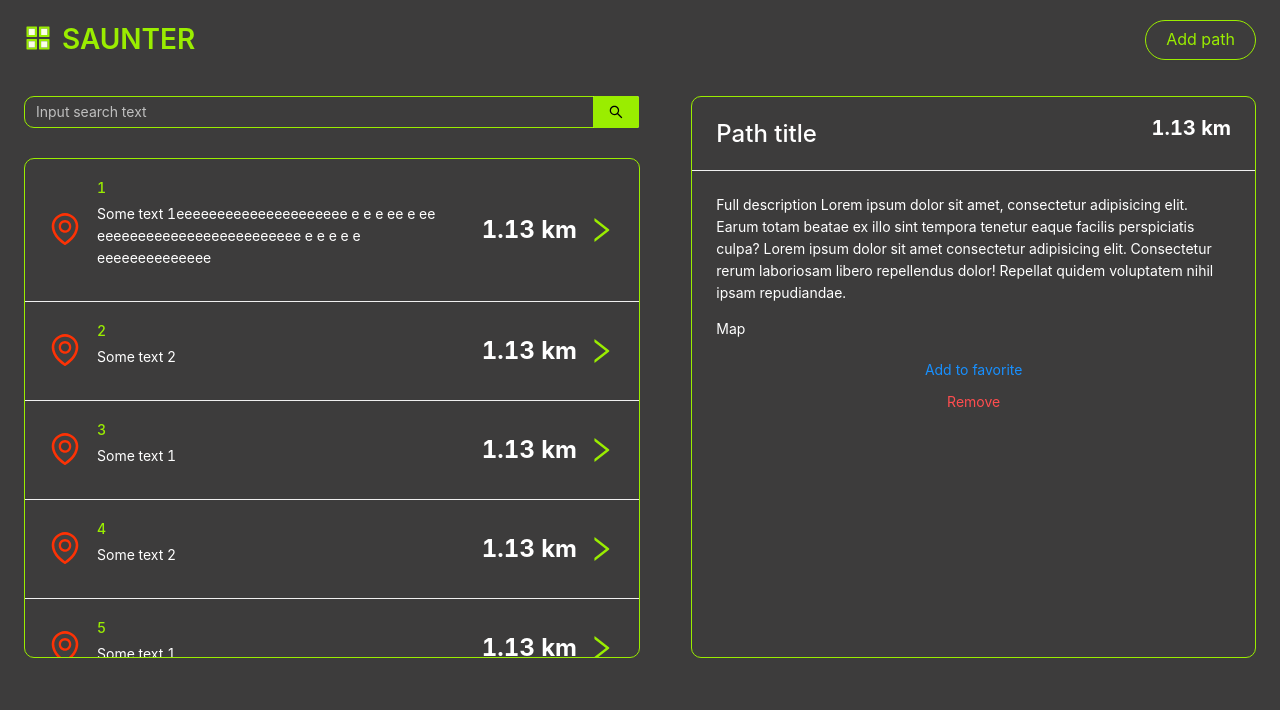
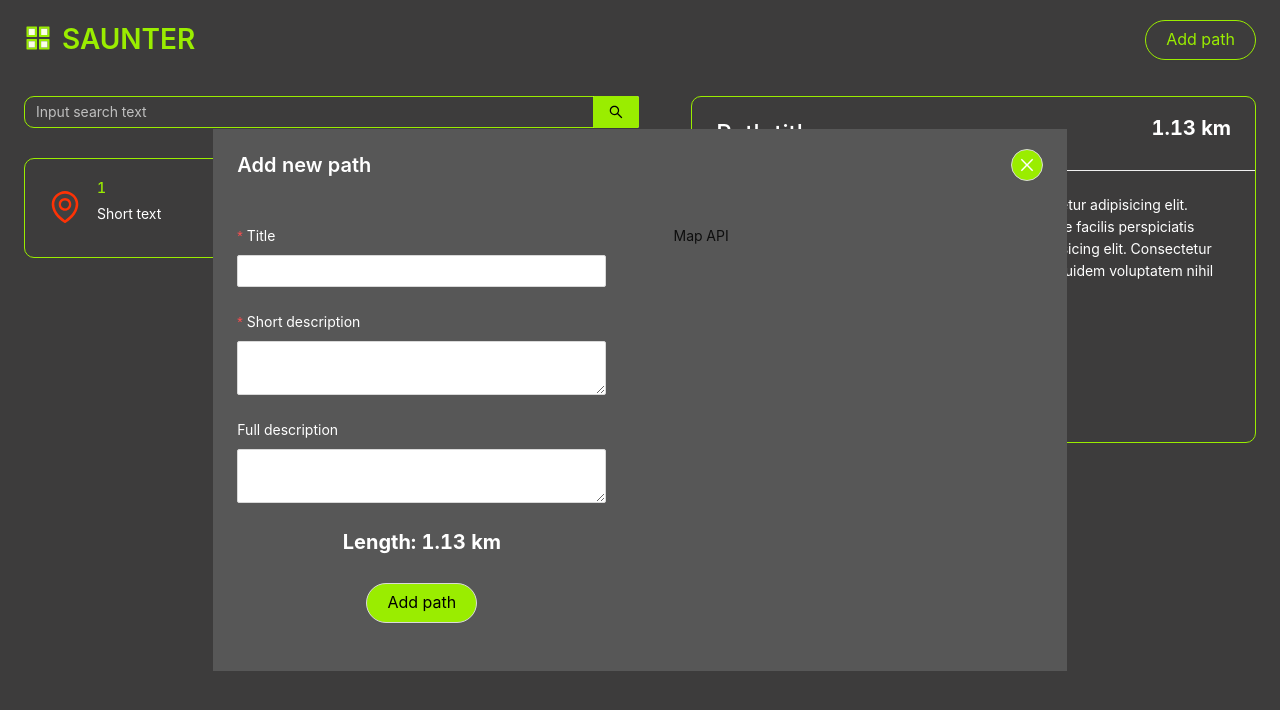
Before and after one commit to AndreyBaglai/Saunter, a React (Create React App) app: page / in a window 1280 px wide. Both pictures are taken after a click on the button "Add path". Shown: the top 710 px of the page. Built offline with nearby package versions, Linux system fonts and the light colour scheme.

Commit message:
feat: add form actions open close

```diff
--- a/public/index.html
+++ b/public/index.html
@@ -16,6 +16,6 @@
   </head>
   <body>
     <div id="root"></div>
-    <div class="root-form"></div>
+    <div id="root-form"></div>
   </body>
 </html>
--- a/src/App.module.css
+++ b/src/App.module.css
@@ -1,3 +1,7 @@
+body {
+  overflow: hidden;
+}
+
 .app {
   background-color: rgb(61, 60, 60);
   color: #fff;
--- a/src/App.tsx
+++ b/src/App.tsx
@@ -12,7 +12,7 @@ function App() {
     <div className={styles.app}>
       <Header />
       <Main />
-      {/* <FormModal /> */}
+      <FormModal />
     </div>
   );
 }
--- a/src/components/Button/CustomButton.tsx
+++ b/src/components/Button/CustomButton.tsx
@@ -10,6 +10,7 @@ type CustomButtonPropsType = {
   htmlType?: any;
   shape?: any;
   icon?: any;
+  handleFunc: any;
 };
 
 export default function CustomButton({
@@ -18,9 +19,12 @@ export default function CustomButton({
   shape = 'round',
   icon,
   htmlType = 'button',
+  handleFunc = () => {}
+
 }: CustomButtonPropsType) {
   return (
     <Button
+      onClick={handleFunc}
       className={styles.customBtn}
       size={size}
       type="ghost"
--- a/src/components/Form/FormModal.module.css
+++ b/src/components/Form/FormModal.module.css
@@ -1,3 +1,11 @@
+.modalWrapper {
+  position: absolute;
+  left: 50%;
+  top: 50%;
+  transform: translate(-50%, -50%);
+  min-width: 100vw;
+}
+
 .modal {
   background: rgb(87, 87, 87);
   padding: 24px;
--- a/src/components/Form/FormModal.tsx
+++ b/src/components/Form/FormModal.tsx
@@ -1,12 +1,22 @@
 import React from 'react';
+import ReactDOM from 'react-dom';
 import { Col, PageHeader, Row, Typography, Form, Input } from 'antd';
 
 import { CloseOutlined } from '@ant-design/icons';
 import CustomButton from '../Button/CustomButton';
 
 import styles from './FormModal.module.css';
+import { StoreModel } from '../../model/store-model';
+import { useDispatch, useSelector } from 'react-redux';
+
+const rootForm = document.getElementById('root-form') as HTMLElement;
 
 export default function FormModal() {
+  const isOpen = useSelector((state: StoreModel) => state.form.isOpen);
+
+  const dispatch = useDispatch();
+  const onCloseForm = () => dispatch({ type: 'form/closeForm', payload: false });
+
   const validateMessages = {
     required: '${label} is required!',
     types: {
@@ -20,14 +30,22 @@ export default function FormModal() {
 
   const onCreatePath = (data: any) => console.log(data);
 
-  return (
-    <Row>
+  return isOpen
+    ? ReactDOM.createPortal(
+        <Row className={styles.modalWrapper}>
           <Col span={16} offset={4}>
             <PageHeader
               className={styles.modalTitle}
               title="Add new path"
               extra={[
-            <CustomButton key="2" shape="circle" icon={<CloseOutlined />} size="middle" text="" />,
+                <CustomButton
+                  handleFunc={onCloseForm}
+                  key="2"
+                  shape="circle"
+                  icon={<CloseOutlined />}
+                  size="middle"
+                  text=""
+                />,
               ]}
             />
             <Row className={styles.modal}>
@@ -72,7 +90,7 @@ export default function FormModal() {
                   </Form.Item>
 
                   <Form.Item>
-                <CustomButton text="Add path" size="large" htmlType="submit" />
+                    <CustomButton handleFunc={() => {}} text="Add path" size="large" htmlType="submit" />
                   </Form.Item>
                 </Form>
               </Col>
@@ -81,6 +99,8 @@ export default function FormModal() {
               </Col>
             </Row>
           </Col>
-    </Row>
-  );
+        </Row>,
+        rootForm,
+      )
+    : ReactDOM.createPortal('', rootForm);
 }
--- a/src/components/Header/Header.tsx
+++ b/src/components/Header/Header.tsx
@@ -1,5 +1,6 @@
 import React from 'react';
 import { PageHeader } from 'antd';
+import { useDispatch } from 'react-redux';
 
 import Logo from '../Logo/Logo';
 import CustomButton from '../Button/CustomButton';
@@ -7,13 +8,21 @@ import CustomButton from '../Button/CustomButton';
 import styles from './Header.module.css';
 
 export default function Header() {
+  const dispatch = useDispatch();
+  const onOpenForm = () => dispatch({ type: 'form/openForm', payload: true });
+
   return (
     <>
       <PageHeader
         className={styles.header}
         title={<Logo />}
         extra={[
-          <CustomButton key="1" size="large" text="Add path" htmlType="button"></CustomButton>
+          <CustomButton
+            key="1"
+            size="large"
+            text="Add path"
+            htmlType="button"
+            handleFunc={onOpenForm}></CustomButton>,
         ]}
       />
     </>
--- a/src/components/ListPaths/ListPaths.tsx
+++ b/src/components/ListPaths/ListPaths.tsx
@@ -2,28 +2,13 @@ import React from 'react';
 import { List, Typography } from 'antd';
 import { EnvironmentTwoTone, RightOutlined } from '@ant-design/icons';
 
+import { useSelector } from 'react-redux';
+import { StoreModel } from '../../model/store-model';
+
 import styles from './ListPaths.module.css';
 
 export default function ListPaths() {
-  const paths = [
-    {
-      title: '1',
-      body: 'Some text 1eeeeeeeeeeeeeeeeeeeee e e e ee e ee eeeeeeeeeeeeeeeeeeeeeeeee e e e e e eeeeeeeeeeeeee',
-    },
-    { title: '2', body: 'Some text 2' },
-    { title: '3', body: 'Some text 1' },
-    { title: '4', body: 'Some text 2' },
-    { title: '5', body: 'Some text 1' },
-    { title: '6', body: 'Some text 2' },
-    { title: '7', body: 'Some text 1' },
-    { title: '8', body: 'Some text 2' },
-    { title: '9', body: 'Some text 1' },
-    { title: '10', body: 'Some text 2' },
-    { title: '11', body: 'Some text 1' },
-    { title: '12', body: 'Some text 2' },
-    { title: '13', body: 'Some text 1' },
-    { title: '14', body: 'Some text 2' },
-  ];
+  const paths = useSelector((state: StoreModel) => state.paths);
 
   return (
     <List
@@ -31,18 +16,18 @@ export default function ListPaths() {
       dataSource={paths}
       bordered={true}
       renderItem={(path: any) => (
-        <List.Item key={path.body + path.title} className={styles.listItem}>
+        <List.Item key={path.id} className={styles.listItem}>
           <List.Item.Meta
             className={styles.meta}
             avatar={<EnvironmentTwoTone className={styles.itemMarker} twoToneColor="true" />}
             title={path.title}
             description={
               <Typography.Paragraph className={styles.description}>
-                {path.body}
+                {path.description.short}
               </Typography.Paragraph>
             }
           />
-          <Typography.Text className={styles.distance}>1.13 km</Typography.Text>
+          <Typography.Text className={styles.distance}>{`${path.distance} km`}</Typography.Text>
           <RightOutlined className={styles.leftArrow}/>
         </List.Item>
       )}></List>
--- /dev/null
+++ b/src/model/store-model.ts
@@ -0,0 +1,8 @@
+import { PathModel } from "./path-model";
+
+export type StoreModel = {
+  paths: PathModel[];
+  form: {
+    isOpen: boolean;
+  };
+}
--- /dev/null
+++ b/src/store/formSlice.ts
@@ -0,0 +1,22 @@
+import { createSlice } from '@reduxjs/toolkit';
+
+const initialState = {
+  isOpen: false,
+};
+
+const formSlice = createSlice({
+  name: 'form',
+  initialState,
+  reducers: {
+    openForm(state, action) {
+      return { ...state, isOpen: action.payload };
+    },
+    closeForm(state, action) {
+      return { ...state, isOpen: action.payload };
+    },
+  },
+});
+
+export const { openForm, closeForm } = formSlice.actions;
+
+export default formSlice.reducer;
--- a/src/store/pathsSlice.ts
+++ b/src/store/pathsSlice.ts
@@ -1,29 +1,23 @@
-import { createSlice } from "@reduxjs/toolkit";
+import { createSlice } from '@reduxjs/toolkit';
+import { PathModel } from '../model/path-model';
 
-const initialState = [
+const initialState: PathModel[] = [
   {
+    id: 'dhfhdhj',
     title: '1',
-    body: 'Some text 1eeeeeeeeeeeeeeeeeeeee e e e ee e ee eeeeeeeeeeeeeeeeeeeeeeeee e e e e e eeeeeeeeeeeeee',
+    description: {
+      short: 'Short text',
+      full: 'Some text 1eeeeeeeeeeeeeeeeeeeee e e e ee e ee eeeeeeeeeeeeeeeeeeeeeeeee e e e e e eeeeeeeeeeeeee',
+    },
+    distance: '1.13',
+    map: '',
   },
-  { title: '2', body: 'Some text 2' },
-  { title: '3', body: 'Some text 1' },
-  { title: '4', body: 'Some text 2' },
-  { title: '5', body: 'Some text 1' },
-  { title: '6', body: 'Some text 2' },
-  { title: '7', body: 'Some text 1' },
-  { title: '8', body: 'Some text 2' },
-  { title: '9', body: 'Some text 1' },
-  { title: '10', body: 'Some text 2' },
-  { title: '11', body: 'Some text 1' },
-  { title: '12', body: 'Some text 2' },
-  { title: '13', body: 'Some text 1' },
-  { title: '14', body: 'Some text 2' },
 ];
 
 const pathsSlice = createSlice({
   name: 'paths',
   initialState,
-  reducers: {}
+  reducers: {},
 });
 
 export default pathsSlice.reducer;
--- a/src/store/store.ts
+++ b/src/store/store.ts
@@ -1,9 +1,11 @@
 import { configureStore } from '@reduxjs/toolkit';
 
 import pathsReducer from './pathsSlice';
+import formReducer from './formSlice';
 
 export default configureStore({
   reducer: {
-    paths: pathsReducer
+    paths: pathsReducer,
+    form: formReducer,
   }
 });
```
Lines whose indentation alone changed are shown as unchanged.
